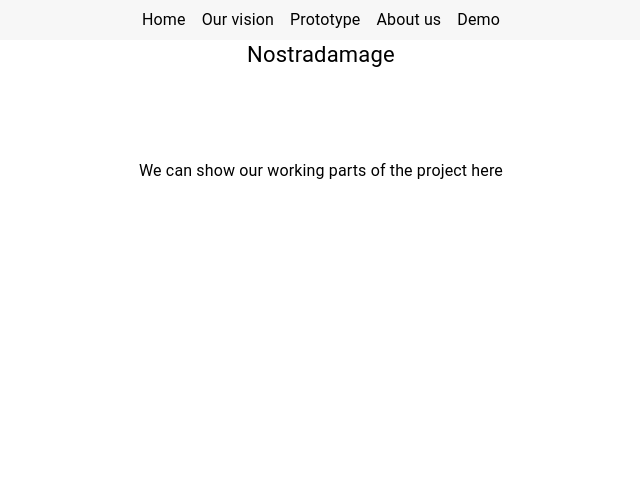
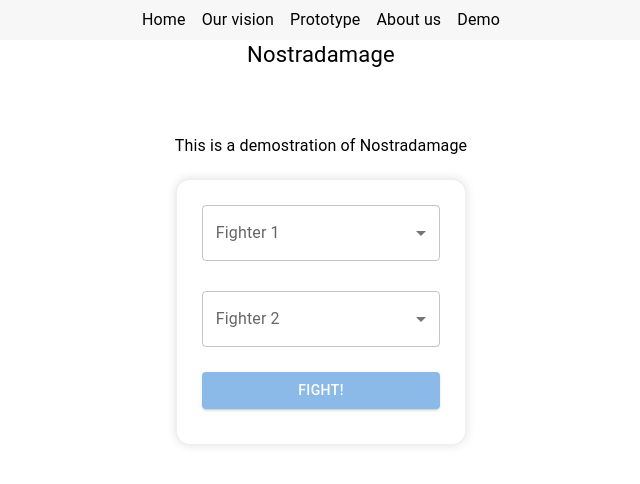
Before and after one commit to alexandsten/nostradamage, a React (Vite) app: page / in a window 1280 px wide. Both pictures are taken after a click on the element "Demo". Shown: the top 484 px of the page, without its empty margins (319-959 px from the left). Built offline with nearby package versions, Linux system fonts and the light colour scheme.

Commit message:
fighting demo

```diff
--- a/src/nostradamage/NostradamageDemo.jsx
+++ b/src/nostradamage/NostradamageDemo.jsx
@@ -1,15 +1,167 @@
 import React from 'react'
 import Box from '@mui/material/Box';
 import Typography from '@mui/material/Typography';
+import TextField from '@mui/material/TextField';
+import Button from '@mui/material/Button';
+import InputLabel from '@mui/material/InputLabel';
+import MenuItem from '@mui/material/MenuItem';
+import FormControl from '@mui/material/FormControl';
+import Select from '@mui/material/Select';
+import { useState } from 'react';
+
+
 
 export default function NostradamageDemo() {
+
+  const [age, setAge] = useState('');
+
+  const [fighter1, setFighter1] = useState('');
+  const [fighter2, setFighter2] = useState('');
+  const [fightStartBoolean, setFightStartBoolean] = useState(false);
+
+  const [fightResultText1, setFightResultText1] = useState('');
+
+  const handleChangeFighter1 = (event) => {
+    setFighter1(event.target.value);
+  };
+
+  const handleChangeFighter2 = (event) => {
+    setFighter2(event.target.value);
+  };
+
+  const fightStart = () => {
+    const results = [
+      'After a long drawn out war. The winner is ' + fighter1 + ' by late stoppage!',
+      'Round 1 stoppage via darce choke, by the winner ' + fighter2 + '!',
+      'After a dominant beatdown, ' + fighter2 + ' finishes ' + fighter1 + ' by ground and pound!',
+      'Upset alert! ' + fighter1 + ' shocked everyone and knocks out ' + fighter2 + ' in round 2, after taking a brutal beatdown in round one!'
+    ];
+
+    const randomResult = results[Math.floor(Math.random() * results.length)];
+
+    setFightResultText1(randomResult);
+    setFightStartBoolean(true);
+  };
+
+  const resetFight = () => {
+    setFighter1('')
+    setFighter2('')
+    setFightStartBoolean(false)
+  }
+
   return (
     <>
-        <Box>
-            <Typography sx={{ fontSize: '16px', fontWeight: 'semiBold', marginTop: '25px' }}>
-                We can show our working parts of the project here
+        <Box sx={{ display: 'flex', justifyContent: 'center', flexDirection: 'column'}}>
+            <Typography sx={{ fontSize: '16px', fontWeight: 'semiBold' }}>
+                This is a demostration of Nostradamage
             </Typography>
+            <Box sx={{
+              borderRadius: '15px',
+              border: '2px solid #f0f0f0',
+              boxShadow: '0 0 10px rgba(0, 0, 0, 0.1)',
+              display: 'flex',
+              flexDirection: 'column',
+              justifyContent: 'center',
+              marginTop: '20px',
+              padding: '25px'
+            }}
+            >
+              <FormControl fullWidth sx={{ marginBottom: '30px'}}>
+                <InputLabel id="demo-simple-select-label">
+                  Fighter 1
+                </InputLabel>
+                <Select
+                  labelId="demo-simple-select-label"
+                  id="demo-simple-select"
+                  value={fighter1}
+                  label="Age"
+                  onChange={handleChangeFighter1}
+                >
+                  <MenuItem value={'Ian Garry'}>
+                    Ian Garry
+                  </MenuItem>
+                  <MenuItem value={'Alexander Volkanovski'}>
+                    Alexander Volkanovski
+                  </MenuItem>
+                  <MenuItem value={'Henry Cejudo'}>
+                    Henry Cejudo
+                  </MenuItem>
+                  </Select>
+              </FormControl>
+
+              <FormControl fullWidth>
+                <InputLabel id="demo-simple-select-label">
+                  Fighter 2
+                </InputLabel>
+                <Select
+                  labelId="demo-simple-select-label"
+                  id="demo-simple-select"
+                  value={fighter2}
+                  label="Age"
+                  onChange={handleChangeFighter2}
+                >
+                  <MenuItem value={'Geoff Neal'}>
+                    Geoff Neal
+                  </MenuItem>
+                  <MenuItem value={'Illia Tuporia'}>
+                    Illia Tuporia
+                  </MenuItem>
+                  <MenuItem value={'Merab Dvalishvili'}>
+                    Merab Dvalishvili
+                  </MenuItem>
+                  </Select>
+              </FormControl>
+
+              <Button variant="contained"
+                  onClick={fightStart}
+                  sx={{
+                    marginTop: '30px',
+                    marginBottom: '10px',
+                    marginTop: '25px',
+                    pointerEvents: (fighter1 !== '' && fighter2 !== '') ? 'auto' : 'none',
+                    opacity: (fighter1 !== '' && fighter2 !== '') ? 1 : 0.5,
+                  }}
+              >
+                Fight!
+              </Button>
+            </Box>
         </Box>
+
+        {
+          fightStartBoolean?(
+
+            <>
+              <Box sx={{
+                    marginTop: '40px',
+                    borderRadius: '15px',
+                    border: '2px solid #f0f0f0',
+                    boxShadow: '0 0 10px rgba(0, 0, 0, 0.1)',
+                    display: 'flex',
+                    flexDirection: 'column',
+                    justifyContent: 'center',
+                    marginTop: '20px',
+                    padding: '25px'}} >
+                      <Typography sx={{ fontSize: '16px', fontWeight: 'semiBold' }}>
+                        {fightResultText1}
+                      </Typography>
+
+
+              </Box>
+              <Button
+                variant="contained"
+                onClick={resetFight}
+                sx={{
+                  marginTop: '30px',
+                  marginBottom: '10px',
+                  marginTop: '25px',
+                }}
+              >
+                Fight again!
+              </Button>
+        </>
+          ) : null
+        }
+
     </>
   )
 }
```
